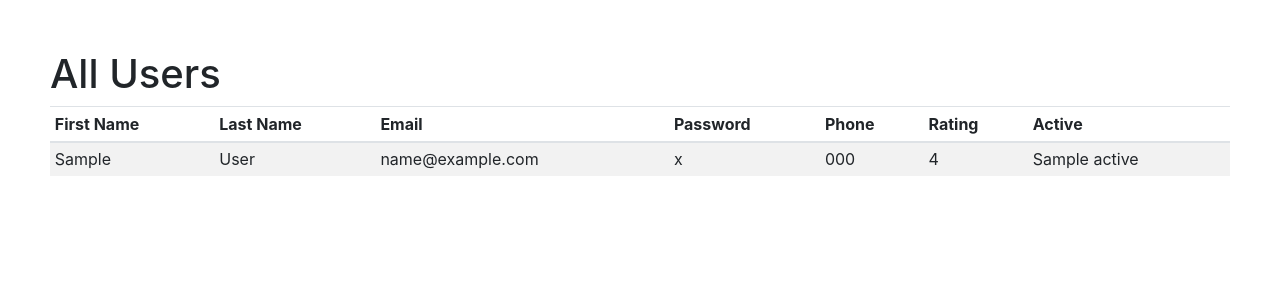
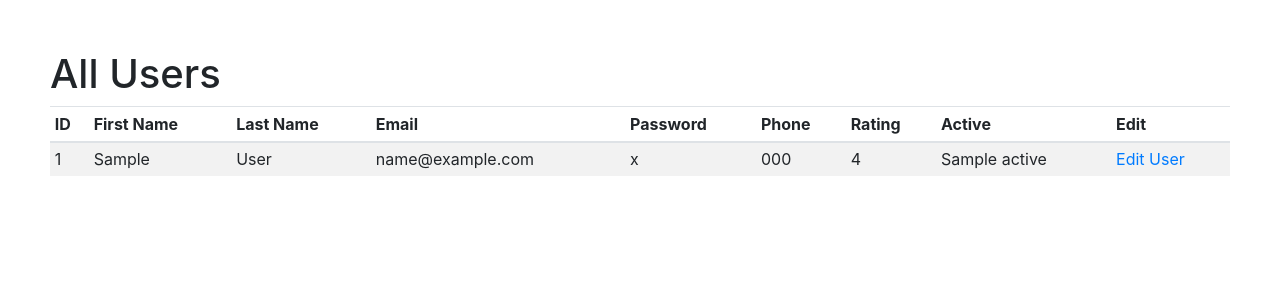
Before and after one commit to rrc4/homegrown, a Flask app: page /users in a window 1280 px wide. Shown: the part 56-356 px from the top of the page. Run offline with Flask 2, Linux system fonts and the light colour scheme; a database or web service that is not in the repository returns one stand-in record (values such as "Sample title"); some libraries are stand-ins or nearby versions.

Commit message:
Added ability to update/edit users

```diff
--- a/application.py
+++ b/application.py
@@ -50,7 +50,7 @@ def settings():
     return render_template("settings.html")
 
 
-# The form to create or update a post
+# The form to create or edit a post
 class PostForm(FlaskForm):
     product = StringField('Product (ex. Strawberries)', validators=[Length(min=1, max=40, message='Product must be between 1 and 40 characters')])
     description = StringField('Description (<150 characters)', validators=[Length(min=1, max=150, message='Description must be between 1 and 150 characters')])
@@ -85,9 +85,9 @@ def create_post():
     return render_template('post-form.html', form=post_form, mode='create')
 
 
-# Update a post
-@app.route('/post/update/<id>', methods=['GET', 'POST'])
-def update_post(id):
+# Edit a post
+@app.route('/posts/edit/<id>', methods=['GET', 'POST'])
+def edit_post(id):
     row = db.find_post(id)
 
     if row is None:
@@ -156,6 +156,38 @@ def create_user():
     return render_template('user-form.html', form=user_form, mode='create')
 
 
+# Edit a post
+@app.route('/users/edit/<id>', methods=['GET', 'POST'])
+def edit_user(id):
+    row = db.find_user(id)
+
+    if row is None:
+        flash("User doesn't exist")
+        return redirect(url_for('all_users'))
+
+    user_form = UserForm(first_name=row['first_name'],
+                         last_name=row['last_name'],
+                         email=row['email'],
+                         password=row['password'],
+                         phone=row['phone'])
+
+    if user_form.validate_on_submit():
+        rowcount = db.update_user(user_form.first_name.data,
+                                  user_form.last_name.data,
+                                  user_form.email.data,
+                                  user_form.password.data,
+                                  user_form.phone.data,
+                                  id)
+
+        if rowcount == 1:
+            flash("User '{}' updated".format(user_form.email.data))
+            return redirect(url_for('all_users'))
+        else:
+            flash('User not updated')
+
+    return render_template('user-form.html', form=user_form, mode='update')
+
+
 # Gets a list of all the users in the database
 @app.route('/users')
 def all_users():
--- a/db.py
+++ b/db.py
@@ -31,8 +31,8 @@ def create_user(first_name, last_name, email, password, phone, rating, active):
     return g.cursor.rowcount
 
 
-def find_user(email):
-    g.cursor.execute('SELECT * FROM "user" WHERE email = %(email)s', {'email': email})
+def find_user(id):
+    g.cursor.execute('SELECT * FROM "user" WHERE id = %(id)s', {'id': id})
     return g.cursor.fetchone()
 
 
@@ -42,6 +42,19 @@ def all_users():
     '''
     g.cursor.execute(query)
     return g.cursor.fetchall()
+
+
+def update_user(first_name, last_name, email, password, phone, user_id):
+    query = '''
+        UPDATE "user"
+        SET first_name = %(first_name)s, last_name = %(last_name)s,
+            email = %(email)s, password = %(password)s, phone = %(phone)s
+        WHERE id = %(id)s
+    '''
+    g.cursor.execute(query, {'id': user_id, 'first_name': first_name, 'last_name': last_name,
+                             'email': email, 'password': password, 'phone': phone})
+    g.connection.commit()
+    return g.cursor.rowcount
 
 
 def find_post(id):
--- a/templates/all-posts.html
+++ b/templates/all-posts.html
@@ -31,7 +31,7 @@
                             <div class="card-body">
                                 <a href="#" class="card-link"><b>Buy</b></a>
                                 <a href="#" class="card-link">Post Details</a>
-                                <a href="{{ url_for('update_post', id=aPost.id) }}" class="card-link">Update</a>
+                                <a href="{{ url_for('edit_post', id=aPost.id) }}" class="card-link">Edit</a>
                             </div>
                         </div>
                     </div>
--- a/templates/all-users.html
+++ b/templates/all-users.html
@@ -7,6 +7,7 @@
     <table class="table table-striped table-hover table-sm">
         <thead>
             <tr>
+                <th>ID</th>
                 <th>First Name</th>
                 <th>Last Name</th>
                 <th>Email</th>
@@ -14,11 +15,13 @@
                 <th>Phone</th>
                 <th>Rating</th>
                 <th>Active</th>
+                <th>Edit</th>
             </tr>
         </thead>
         <tbody>
             {% for user in users %}
                 <tr>
+                    <td>{{ user.id }}</td>
                     <td>{{ user.first_name }}</td>
                     <td>{{ user.last_name }}</td>
                     <td>{{ user.email }}</td>
@@ -26,10 +29,11 @@
                     <td>{{ user.phone }}</td>
                     <td>{{ user.rating }}</td>
                     <td>{{ user.active }}</td>
+                    <td><a href="{{ url_for('edit_user', id=user.id) }}">Edit User</a></td>
                 </tr>
             {% else %}
                 <tr>
-                    <td colspan="7">No users to show</td>
+                    <td colspan="9">No users to show</td>
                 </tr>
             {% endfor %}
         </tbody>
--- a/templates/post-form.html
+++ b/templates/post-form.html
@@ -7,10 +7,10 @@
     {% if mode == 'create' %}
         <h2 class="display-4">Create a New Post</h2>
     {% else %}
-        <h2 class="display-4">Update Post</h2>
+        <h2 class="display-4">Edit Post</h2>
     {% endif %}
 
-    <form method="POST">
+    <form method="POST" class="col-md-4">
         {{ form.csrf_token }}
         <div class="form-group">
             {{ form.product.label }}{{ form.product(class_="form-control") }}
--- a/templates/user-form.html
+++ b/templates/user-form.html
@@ -7,10 +7,10 @@
     {% if mode == 'create' %}
         <h2 class="display-4">Create a New User</h2>
     {% else %}
-        <h2 class="display-4">Update Post</h2>
+        <h2 class="display-4">Edit User</h2>
     {% endif %}
 
-    <form method="POST">
+    <form method="POST" class="col-md-4">
         {{ form.csrf_token }}
         <div class="form-group">
             {{ form.first_name.label }}{{ form.first_name(class_="form-control") }}
```
